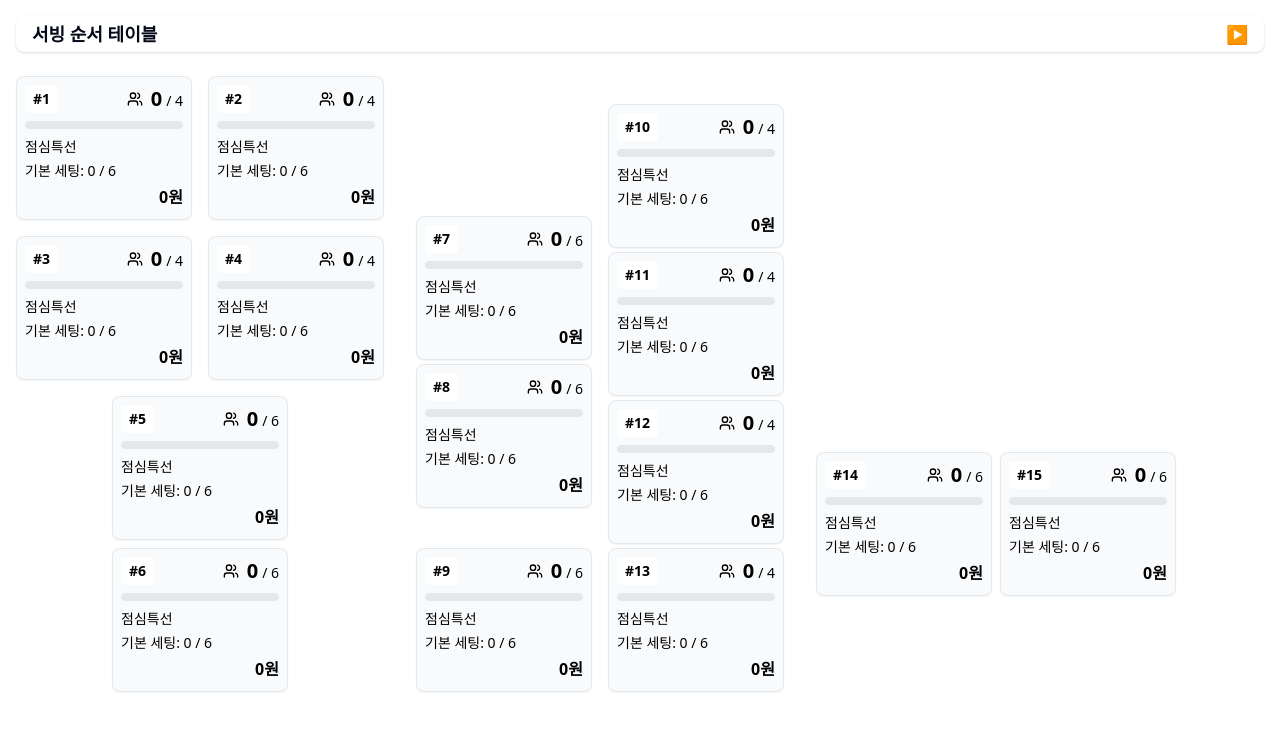
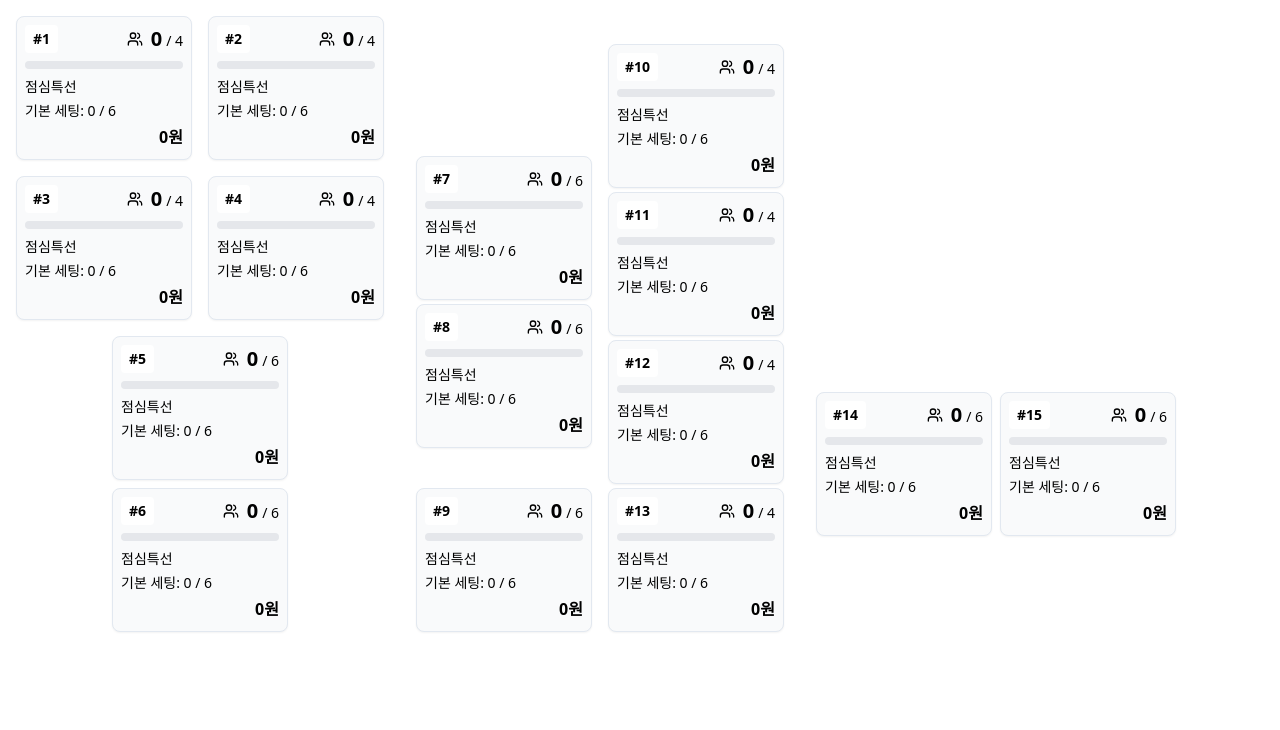
Before and after one commit to Youth-Restaurant/TableManager, a Next.js app: page / in a window 1280 px wide. Shown: the top 730 px of the page. Built offline with nearby package versions, Linux system fonts and the light colour scheme.

Commit message:
fix: hide queue

```diff
--- a/app/page.tsx
+++ b/app/page.tsx
@@ -154,7 +154,7 @@ export default function Home() {
   return (
     <main className='min-h-screen w-full p-4'>
       <div className='container mx-auto h-full'>
-        <div className='mb-6 bg-white rounded-lg shadow'>
+        {/* <div className='mb-6 bg-white rounded-lg shadow'>
           <Button
             onClick={() => setIsOrderTableVisible(!isOrderTableVisible)}
             variant='ghost'
@@ -221,7 +221,7 @@ export default function Home() {
               </tbody>
             </table>
           )}
-        </div>
+        </div> */}
 
         <div className='flex flex-col md:flex-row gap-5 lg:gap-4 xl:gap-8'>
           <LeftSection
```
